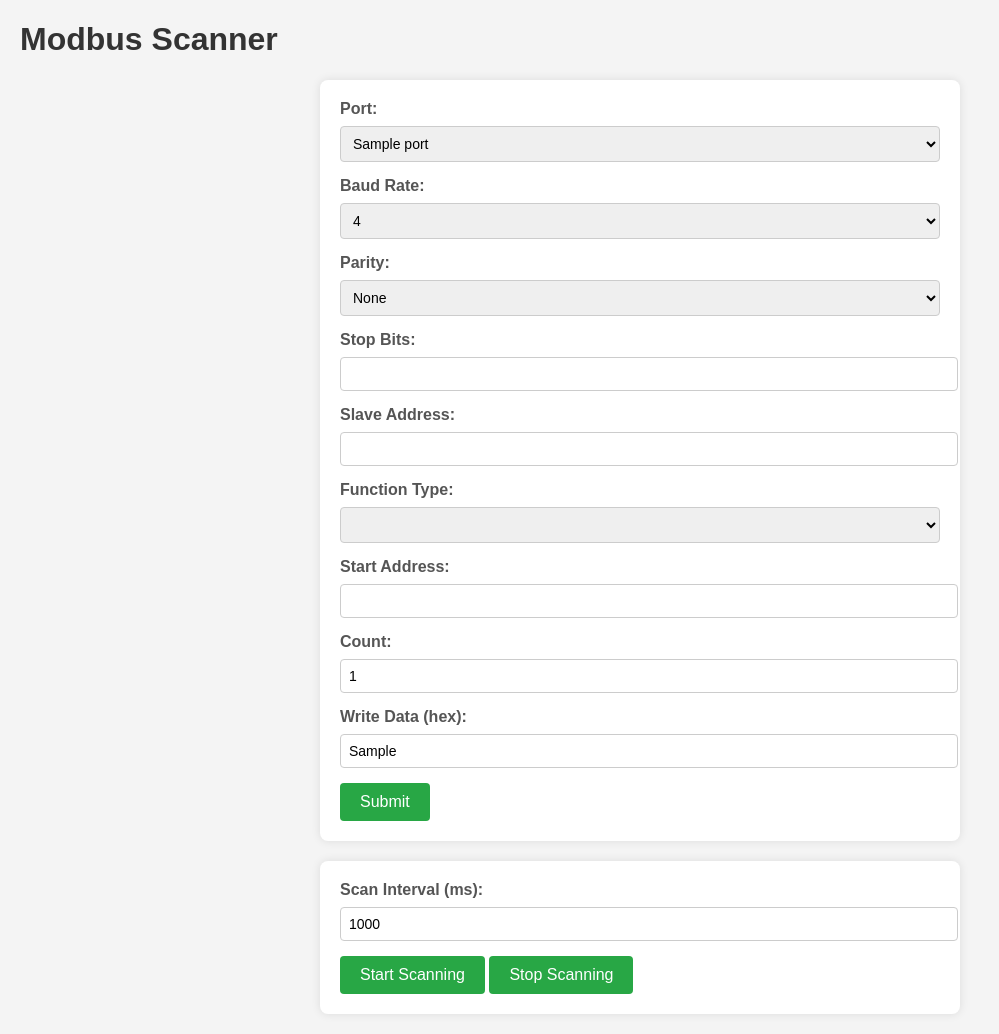
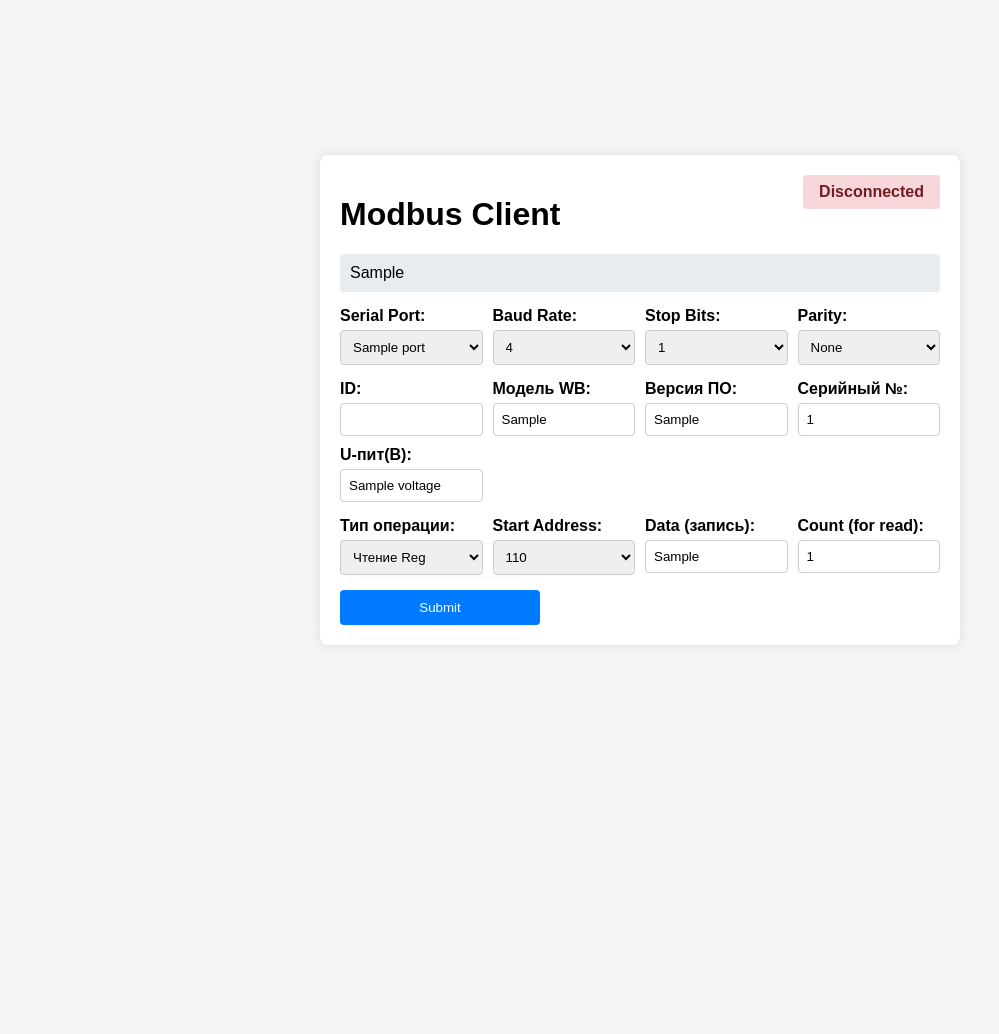
Before and after one commit to Alex-Chava/wb_modbus_client_web, a Flask app: template templates/index.html in a window 1280 px wide. Shown: the whole page, without its empty margins (0-999 px from the left). After the commit the page ends 625 px from the top, so only its background shows below. Run offline with Flask 3, Linux system fonts and the light colour scheme; the template is opened without the code that fills it: most values are stand-ins (such as "Sample title", 1, 10 or a date in 2020); lists and menus that the app fills with data are empty.

Commit message:
Исправил

```diff
--- a/app.py
+++ b/app.py
@@ -1,11 +1,10 @@
-from flask import Flask, render_template, request, flash, session, jsonify
+from flask import Flask, render_template, request, session
 import minimalmodbus
 from serial.tools import list_ports
 import struct
-import time
 
 app = Flask(__name__)
-app.secret_key = "supersecretkey"  # Для работы с сессиями и flash-сообщениями
+app.secret_key = "supersecretkey"  # Для работы с сессиями
 
 # Словарь для преобразования строковых значений в числовые коды функций Modbus
 FUNCTION_CODES = {
@@ -60,15 +59,6 @@
     except Exception as e:
         return f"Error reading u16: {str(e)}"
 
-def read_coils(instrument, start_addr, count):
-    """Читает значения coil регистров, начиная с адреса start_addr."""
-    try:
-        # Чтение coil регистров
-        coils = instrument.read_bits(start_addr, count, functioncode=0x01)
-        return coils
-    except Exception as e:
-        return f"Error reading coils: {str(e)}"
-
 def check_connection(instrument):
     """Проверяет, установлена ли связь с устройством."""
     try:
@@ -89,6 +79,7 @@
     serial_number = ""  # Переменная для хранения серийного номера
     voltage = ""  # Переменная для хранения напряжения
     connection_status = "Disconnected"  # Статус связи по умолчанию
+    operation_result = ""  # Переменная для хранения результата операции
 
     # Инициализация last_data с значениями по умолчанию
     last_data = {
@@ -128,8 +119,8 @@
         func_code = FUNCTION_CODES.get(last_data["func_type"])
 
         if not func_code:
-            flash("Invalid function type", "error")
-            return render_template("index.html", ports=available_ports, baud_rates=BAUD_RATES, device_model=device_model, firmware_version=firmware_version, serial_number=serial_number, voltage=voltage, connection_status=connection_status, FUNCTION_CODES=FUNCTION_CODES, **last_data)
+            operation_result = "Invalid function type"
+            return render_template("index.html", ports=available_ports, baud_rates=BAUD_RATES, device_model=device_model, firmware_version=firmware_version, serial_number=serial_number, voltage=voltage, connection_status=connection_status, operation_result=operation_result, **last_data)
 
         try:
             # Инициализация Modbus-устройства
@@ -138,16 +129,14 @@
             instrument.serial.parity = last_data["parity"]
             instrument.serial.stopbits = last_data["stopbits"]
             instrument.serial.timeout = 1.0
-            instrument.handle_local_echo = True
 
             # Проверка связи
             if check_connection(instrument):
                 connection_status = "Connected"
-                flash("SUCCESS: Connection established", "success")
             else:
                 connection_status = "Disconnected"
-                flash("ERROR: Failed to connect to the device", "error")
-                return render_template("index.html", ports=available_ports, baud_rates=BAUD_RATES, device_model=device_model, firmware_version=firmware_version, serial_number=serial_number, voltage=voltage, connection_status=connection_status, FUNCTION_CODES=FUNCTION_CODES, **last_data)
+                operation_result = "Failed to connect to the device"
+                return render_template("index.html", ports=available_ports, baud_rates=BAUD_RATES, device_model=device_model, firmware_version=firmware_version, serial_number=serial_number, voltage=voltage, connection_status=connection_status, operation_result=operation_result, **last_data)
 
             # Чтение модели устройства (адрес 200)
             device_model = read_string_from_registers(instrument, 200, 10)
@@ -167,51 +156,24 @@
 
             if func_code == 0x03:  # Read Holding Registers
                 response = instrument.read_registers(last_data["start_addr"], last_data["count"], functioncode=func_code)
-                flash(f"SUCCESS: Read holding registers: {response}", "success")
+                operation_result = f"SUCCESS: Read holding registers: {response}"
             elif func_code == 0x06:  # Write Single Register
                 if not last_data["write_data"]:
-                    flash("ERROR: No data provided for write operation", "error")
-                    return render_template("index.html", ports=available_ports, baud_rates=BAUD_RATES, device_model=device_model, firmware_version=firmware_version, serial_number=serial_number, voltage=voltage, connection_status=connection_status, FUNCTION_CODES=FUNCTION_CODES, **last_data)
+                    operation_result = "ERROR: No data provided for write operation"
+                    return render_template("index.html", ports=available_ports, baud_rates=BAUD_RATES, device_model=device_model, firmware_version=firmware_version, serial_number=serial_number, voltage=voltage, connection_status=connection_status, operation_result=operation_result, **last_data)
                 value = int(last_data["write_data"], 0)
                 instrument.write_register(last_data["start_addr"], value, functioncode=func_code)
-                flash("SUCCESS: Written single register", "success")
+                operation_result = "SUCCESS: Written single register"
             else:
-                flash("ERROR: Unsupported function type", "error")
+                operation_result = "ERROR: Unsupported function type"
         except Exception as e:
             connection_status = "Disconnected"
-            flash(f"ERROR: {str(e)}", "error")
+            operation_result = f"ERROR: {str(e)}"
         finally:
             if 'instrument' in locals():
                 instrument.serial.close()
 
-    return render_template("index.html", ports=available_ports, baud_rates=BAUD_RATES, device_model=device_model, firmware_version=firmware_version, serial_number=serial_number, voltage=voltage, connection_status=connection_status, FUNCTION_CODES=FUNCTION_CODES, **last_data)
-
-@app.route("/scan_coils", methods=["POST"])
-def scan_coils():
-    if "last_data" not in session:
-        return jsonify({"error": "No connection data found"}), 400
-
-    last_data = session["last_data"]
-    interval = int(request.form.get("scan_interval", 1000))  # Интервал сканирования в миллисекундах
-
-    try:
-        instrument = minimalmodbus.Instrument(last_data["port"], last_data["slave_addr"])
-        instrument.serial.baudrate = last_data["baudrate"]
-        instrument.serial.parity = last_data["parity"]
-        instrument.serial.stopbits = last_data["stopbits"]
-        instrument.serial.timeout = 1.0
-        instrument.handle_local_echo = True
-
-        coils = read_coils(instrument, 1000, 16)
-        if isinstance(coils, str) and coils.startswith("Error"):
-            return jsonify({"error": coils}), 500
-
-        return jsonify({"coils": coils})
-    except Exception as e:
-        return jsonify({"error": str(e)}), 500
-    finally:
-        if 'instrument' in locals():
-            instrument.serial.close()
+    return render_template("index.html", ports=available_ports, baud_rates=BAUD_RATES, device_model=device_model, firmware_version=firmware_version, serial_number=serial_number, voltage=voltage, connection_status=connection_status, operation_result=operation_result, **last_data)
 
 if __name__ == "__main__":
-    app.run(host='0.0.0.0', port=5000, debug=True)  # Включите debug для отладки
+    app.run(debug=True)
--- a/templates/index.html
+++ b/templates/index.html
@@ -3,209 +3,189 @@
 <head>
     <meta charset="UTF-8">
     <meta name="viewport" content="width=device-width, initial-scale=1.0">
-    <title>Modbus Scanner</title>
+    <title>Modbus Client</title>
     <style>
         body {
             font-family: Arial, sans-serif;
-            margin: 20px;
+            margin: 0;
             padding: 0;
+            display: flex;
+            justify-content: center;
+            align-items: center;
+            height: 100vh;
             background-color: #f4f4f4;
         }
-        h1 {
-            color: #333;
-        }
-        form {
+        .container {
+            width: 90%;
+            max-width: 600px;
+            padding: 20px;
             background-color: #fff;
-            padding: 20px;
             border-radius: 8px;
             box-shadow: 0 0 10px rgba(0, 0, 0, 0.1);
-            max-width: 600px;
-            margin: 0 auto;
+            position: relative;
+        }
+        .form-group {
+            margin-bottom: 15px;
+        }
+        .form-group.grid {
+            display: grid;
+            grid-template-columns: repeat(4, 1fr);
+            gap: 10px;
         }
         label {
             display: block;
-            margin-bottom: 8px;
+            margin-bottom: 5px;
             font-weight: bold;
-            color: #555;
         }
-        select, input[type="number"], input[type="text"] {
+        input, select {
             width: 100%;
             padding: 8px;
-            margin-bottom: 15px;
+            box-sizing: border-box;
             border: 1px solid #ccc;
             border-radius: 4px;
-            font-size: 14px;
+            max-width: 200px;
+        }
+        .operation-result {
+            padding: 10px;
+            margin-bottom: 15px;
+            border-radius: 4px;
+            background-color: #e9ecef;
+            color: #000;
         }
         button {
-            background-color: #28a745;
-            color: white;
-            padding: 10px 20px;
+            width: 100%;
+            padding: 10px;
+            background-color: #007bff;
+            color: #fff;
             border: none;
             border-radius: 4px;
             cursor: pointer;
-            font-size: 16px;
+            max-width: 200px;
         }
         button:hover {
-            background-color: #218838;
+            background-color: #0056b3;
         }
-        #scan-control {
-            margin-top: 20px;
-            background-color: #fff;
-            padding: 20px;
-            border-radius: 8px;
-            box-shadow: 0 0 10px rgba(0, 0, 0, 0.1);
-            max-width: 600px;
-            margin: 20px auto;
+        .connection-status {
+            position: absolute;
+            top: 20px;
+            right: 20px;
+            font-weight: bold;
+            padding: 8px 16px;
+            border-radius: 4px;
+            background-color: #d4edda;
+            color: #155724;
         }
-        #coils-table {
-            width: 100%;
-            border-collapse: collapse;
-            margin-top: 20px;
-            background-color: #fff;
-            border-radius: 8px;
-            box-shadow: 0 0 10px rgba(0, 0, 0, 0.1);
-        }
-        #coils-table th, #coils-table td {
-            border: 1px solid #ddd;
-            padding: 12px;
-            text-align: center;
-        }
-        #coils-table th {
-            background-color: #f2f2f2;
-            font-weight: bold;
-        }
-        #coils-table td {
-            background-color: #fff;
+        .connection-status.disconnected {
+            background-color: #f8d7da;
+            color: #721c24;
         }
     </style>
 </head>
 <body>
-    <h1>Modbus Scanner</h1>
+    <div class="container">
+        <!-- Поле состояния связи в правом верхнем углу -->
+        <div class="connection-status {% if connection_status == 'Disconnected' %}disconnected{% endif %}">
+            {{ connection_status }}
+        </div>
+
+        <h1>Modbus Client</h1>
+
+        <!-- Поле "Результат операции" -->
+        <div class="operation-result">
+            {{ operation_result }}
+        </div>
+
+        <!-- Форма -->
         <form method="POST">
-        <label for="port">Port:</label>
-        <select id="port" name="port">
+            <!-- Поля Serial Port, Baud Rate, Stop Bits и Parity в одной строке -->
+            <div class="form-group grid">
+                <div>
+                    <label for="port">Serial Port:</label>
+                    <select id="port" name="port" required>
                         {% for port in ports %}
-                <option value="{{ port }}" {% if port == last_data.port %}selected{% endif %}>{{ port }}</option>
+                            <option value="{{ port }}" {% if port == port %}selected{% endif %}>{{ port }}</option>
                         {% endfor %}
                     </select>
-
+                </div>
+                <div>
                     <label for="baudrate">Baud Rate:</label>
-        <select id="baudrate" name="baudrate">
+                    <select id="baudrate" name="baudrate" required>
                         {% for rate in baud_rates %}
-                <option value="{{ rate }}" {% if rate == last_data.baudrate %}selected{% endif %}>{{ rate }}</option>
+                            <option value="{{ rate }}" {% if rate == baudrate %}selected{% endif %}>{{ rate }}</option>
                         {% endfor %}
                     </select>
+                </div>
+                <div>
+                    <label for="stopbits">Stop Bits:</label>
+                    <select id="stopbits" name="stopbits" required>
+                        <option value="1" {% if stopbits == 1 %}selected{% endif %}>1</option>
+                        <option value="2" {% if stopbits == 2 %}selected{% endif %}>2</option>
+                    </select>
+                </div>
+                <div>
+                    <label for="parity">Parity:</label>
+                    <select id="parity" name="parity" required>
+                        <option value="N" {% if parity == 'N' %}selected{% endif %}>None</option>
+                        <option value="E" {% if parity == 'E' %}selected{% endif %}>Even</option>
+                        <option value="O" {% if parity == 'O' %}selected{% endif %}>Odd</option>
+                    </select>
+                </div>
+            </div>
 
-        <label for="parity">Parity:</label>
-        <select id="parity" name="parity">
-            <option value="N" {% if last_data.parity == 'N' %}selected{% endif %}>None</option>
-            <option value="E" {% if last_data.parity == 'E' %}selected{% endif %}>Even</option>
-            <option value="O" {% if last_data.parity == 'O' %}selected{% endif %}>Odd</option>
+            <!-- Поля Slave Address, Модель устройства, Версия прошивки, Серийный номер, Напряжение в одной строке -->
+            <div class="form-group grid">
+                <div>
+                    <label for="slave_addr">ID:</label>
+                    <input type="number" id="slave_addr" name="slave_addr" value="{{ slave_addr }}" required>
+                </div>
+                <div>
+                    <label for="device_model">Модель WB:</label>
+                    <input type="text" id="device_model" name="device_model" value="{{ device_model }}" readonly>
+                </div>
+                <div>
+                    <label for="firmware_version">Версия ПО:</label>
+                    <input type="text" id="firmware_version" name="firmware_version" value="{{ firmware_version }}" readonly>
+                </div>
+                <div>
+                    <label for="serial_number">Серийный №:</label>
+                    <input type="text" id="serial_number" name="serial_number" value="{{ serial_number }}" readonly>
+                </div>
+                <div>
+                    <label for="voltage">U-пит(В):</label>
+                    <input type="text" id="voltage" name="voltage" value="{{ voltage }}" readonly>
+                </div>
+            </div>
+
+            <!-- Поля Function Type, Start Address, Write Data, Count в одной строке -->
+            <div class="form-group grid">
+                <div>
+                    <label for="func_type">Тип операции:</label>
+                    <select id="func_type" name="func_type" required>
+                        <option value="read_holding_registers" selected>Чтение Reg</option>
+                        <option value="write_single_register">Запись Reg</option>
                     </select>
-
-        <label for="stopbits">Stop Bits:</label>
-        <input type="number" id="stopbits" name="stopbits" value="{{ last_data.stopbits }}" min="1" max="2">
-
-        <label for="slave_addr">Slave Address:</label>
-        <input type="number" id="slave_addr" name="slave_addr" value="{{ last_data.slave_addr }}" min="1" max="247">
-
-        <label for="func_type">Function Type:</label>
-        <select id="func_type" name="func_type">
-            {% for func, code in FUNCTION_CODES.items() %}
-                <option value="{{ func }}" {% if func == last_data.func_type %}selected{% endif %}>{{ func }}</option>
-            {% endfor %}
+                </div>
+                <div>
+                    <label for="start_addr">Start Address:</label>
+                    <select id="start_addr" name="start_addr" required>
+                        <option value="110" {% if start_addr == 110 %}selected{% endif %}>110</option>
+                        <option value="111" {% if start_addr == 111 %}selected{% endif %}>111</option>
+                        <option value="112" {% if start_addr == 112 %}selected{% endif %}>112</option>
+                        <option value="128" {% if start_addr == 128 %}selected{% endif %}>128</option>
                     </select>
-
-        <label for="start_addr">Start Address:</label>
-        <input type="number" id="start_addr" name="start_addr" value="{{ last_data.start_addr }}" min="0">
-
-        <label for="count">Count:</label>
-        <input type="number" id="count" name="count" value="{{ last_data.count }}" min="1">
-
-        <label for="write_data">Write Data (hex):</label>
-        <input type="text" id="write_data" name="write_data" value="{{ last_data.write_data }}">
+                </div>
+                <div>
+                    <label for="write_data">Data (запись):</label>
+                    <input type="text" id="write_data" name="write_data" value="{{ write_data }}">
+                </div>
+                <div>
+                    <label for="count">Count (for read):</label>
+                    <input type="number" id="count" name="count" value="{{ count }}">
+                </div>
+            </div>
 
             <button type="submit">Submit</button>
         </form>
-
-    <div id="scan-control">
-        <label for="scan-interval">Scan Interval (ms):</label>
-        <input type="number" id="scan-interval" value="1000" min="100">
-        <button id="start-scan">Start Scanning</button>
-        <button id="stop-scan" disabled>Stop Scanning</button>
     </div>
-
-    <table id="coils-table" style="display:none;">
-        <thead>
-            <tr>
-                {% for i in range(1, 17) %}
-                    <th>DI-{{ i }}</th>
-                {% endfor %}
-            </tr>
-        </thead>
-        <tbody>
-            <tr>
-                {% for i in range(1, 17) %}
-                    <td id="di-{{ i }}">-</td>
-                {% endfor %}
-            </tr>
-        </tbody>
-    </table>
-
-    <script>
-        let scanning = false;
-        let scanInterval = 1000;
-        let scanRequest = null;
-
-        document.getElementById('start-scan').addEventListener('click', () => {
-            if (scanning) return;
-            scanning = true;
-            document.getElementById('start-scan').disabled = true;
-            document.getElementById('stop-scan').disabled = false;
-            document.getElementById('coils-table').style.display = 'table';
-            scanInterval = parseInt(document.getElementById('scan-interval').value);
-
-            const scan = () => {
-                fetch('/scan_coils', {
-                    method: 'POST',
-                    headers: {
-                        'Content-Type': 'application/x-www-form-urlencoded',
-                    },
-                    body: `scan_interval=${scanInterval}`
-                })
-                .then(response => response.json())
-                .then(data => {
-                    if (data.error) {
-                        alert(data.error);
-                        stopScan();
-                    } else {
-                        for (let i = 0; i < data.coils.length; i++) {
-                            document.getElementById(`di-${i + 1}`).textContent = data.coils[i];
-                        }
-                    }
-                })
-                .catch(error => {
-                    console.error('Error:', error);
-                    stopScan();
-                });
-            };
-
-            scanRequest = setInterval(scan, scanInterval);
-        });
-
-        document.getElementById('stop-scan').addEventListener('click', () => {
-            stopScan();
-        });
-
-        function stopScan() {
-            if (scanRequest) {
-                clearInterval(scanRequest);
-                scanRequest = null;
-            }
-            scanning = false;
-            document.getElementById('start-scan').disabled = false;
-            document.getElementById('stop-scan').disabled = true;
-        }
-    </script>
 </body>
 </html>
```
Lines whose indentation alone changed are shown as unchanged.
